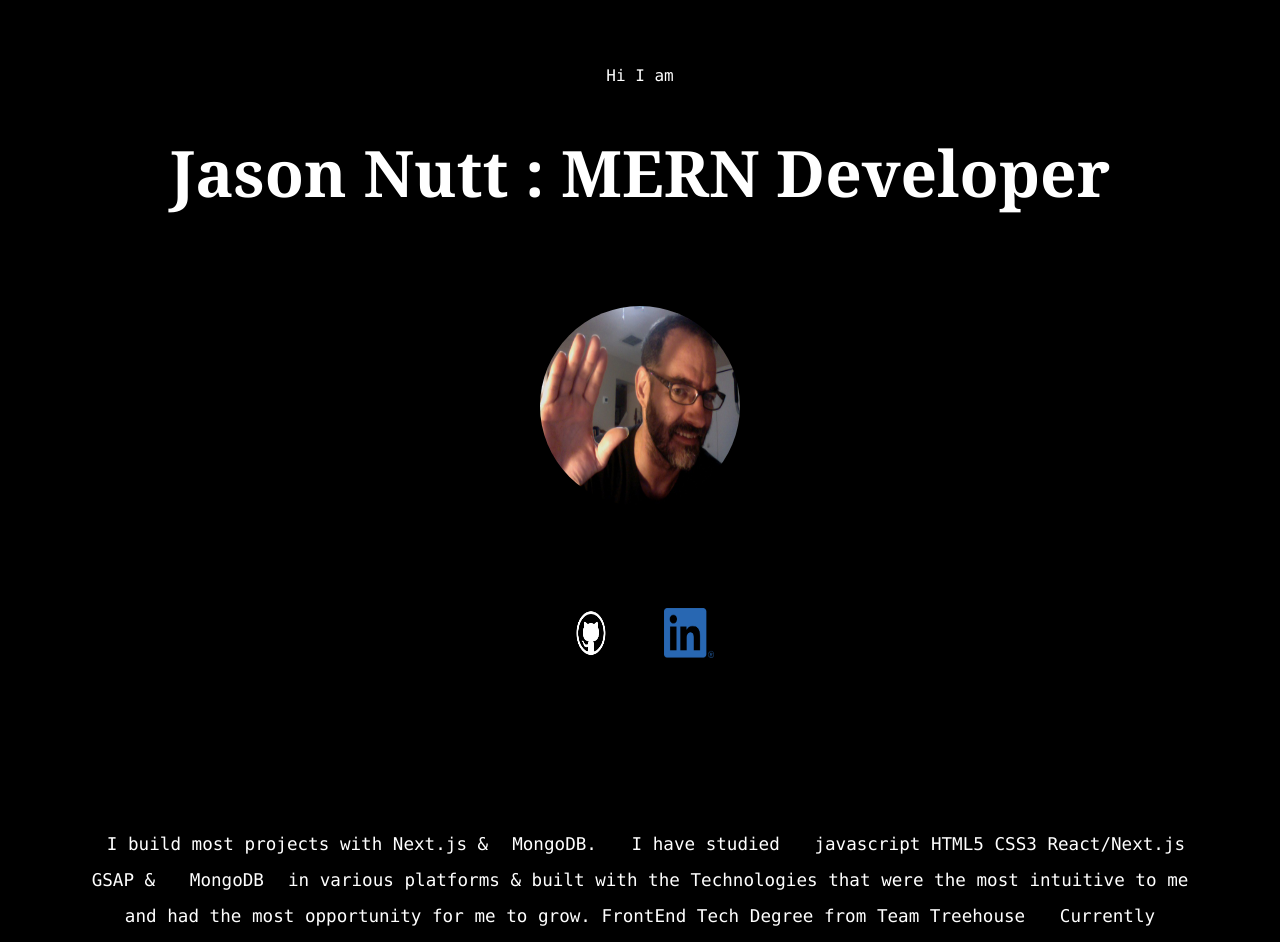
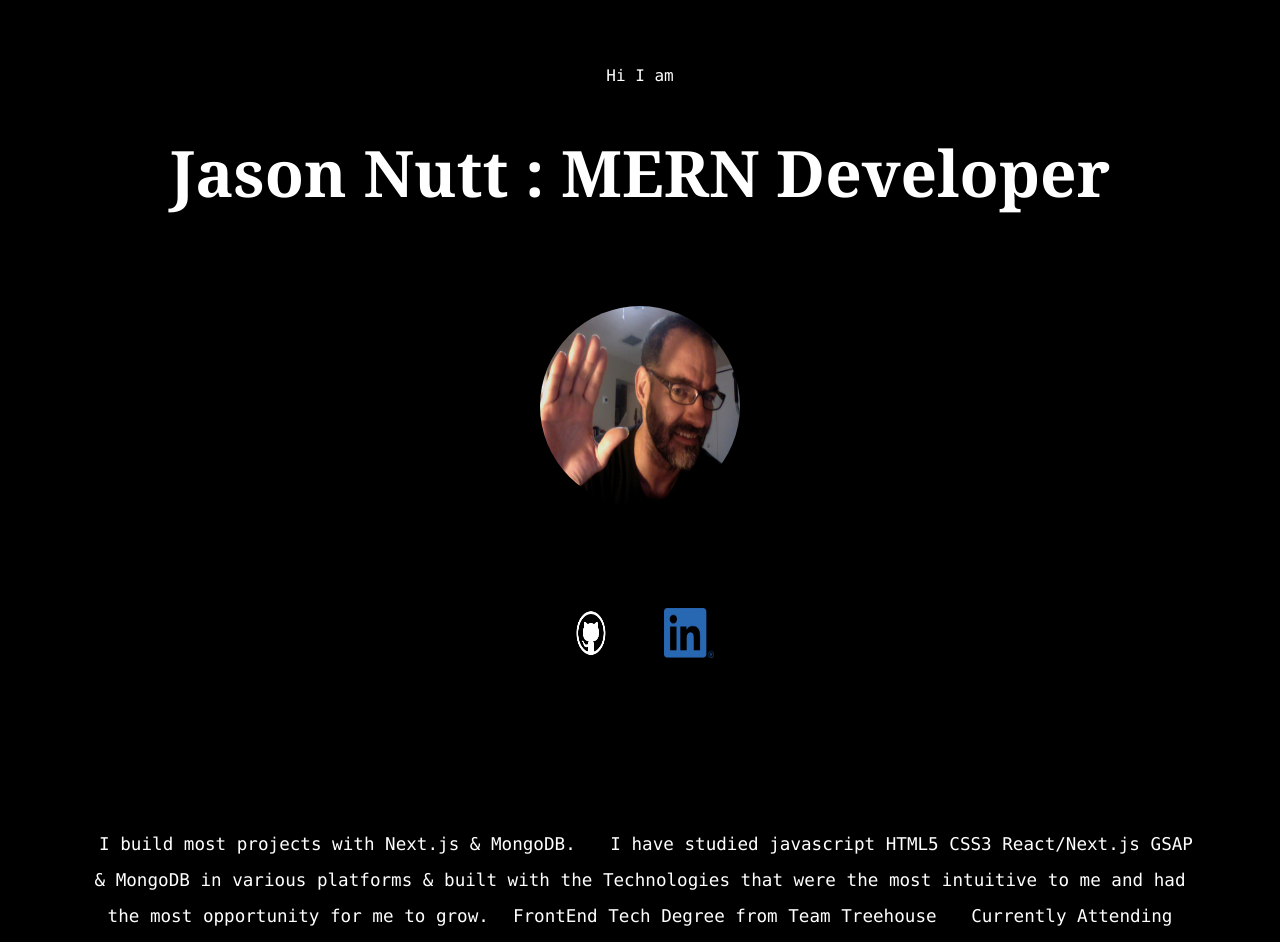
Before and after one commit to jnutt367/jnuttdev, a Next.js app: page / in a window 1280 px wide. Shown: the top 942 px of the page. Built offline with nearby package versions, Linux system fonts and the light colour scheme.

Commit message:
commit for better spacing

```diff
--- a/pages/index.js
+++ b/pages/index.js
@@ -52,12 +52,12 @@ export default function Home() {
         </a>
         </div>
         <p className={styles.description}>
-        <code className={styles.code}>I build most projects with Next.js {' '} &</code>
-          <code className={styles.code}>MongoDB.</code>
-          <code className={styles.code}> I have studied  </code> <code className={styles.code}>javascript HTML5 CSS3 React/Next.js GSAP  &{' '}</code>
-          <code className={styles.code}>MongoDB</code>
-          <code className={styles.code}>in various platforms & built with the Technologies that were the most intuitive to me and had the most opportunity for me to grow.
-         FrontEnd Tech Degree from Team Treehouse {' '}</code>
+        <code className={styles.code}>I build most projects with Next.js {' '} & MongoDB.</code>
+          <code className={styles.code}> I have studied
+          javascript HTML5 CSS3 React/Next.js GSAP  &{' '}
+         MongoDB
+          in various platforms & built with the Technologies that were the most intuitive to me and had the most opportunity for me to grow.</code>
+         <code className={styles.code}>FrontEnd Tech Degree from Team Treehouse {' '}</code>
           <code className={styles.code}>Currently Attending MongoDB University{' '}</code>
         </p>
         <p className={styles.description}>
```
